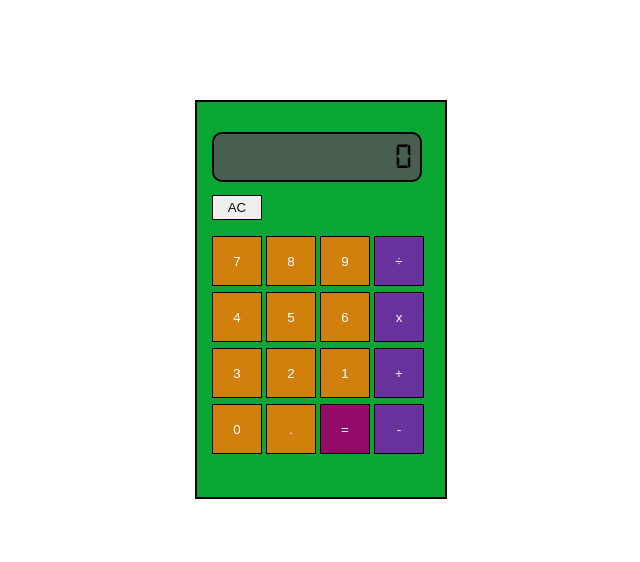
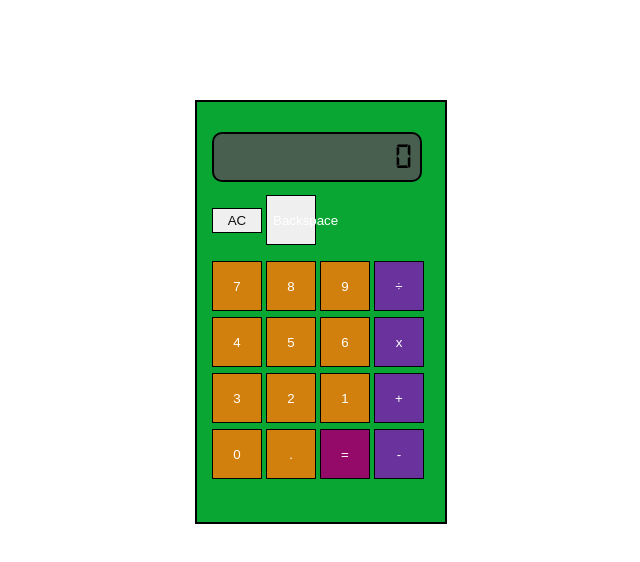
Before and after one commit to idasitich/calculator, a plain HTML site: page index.html in a window 1280 px wide. Shown: the whole page, without its empty margins (305-945 px from the left). Drawn offline with Linux system fonts and the light colour scheme.

Commit message:
add backspace button

```diff
--- a/index.html
+++ b/index.html
@@ -15,6 +15,7 @@
         </section>
         <section>
             <button class="ac">AC</button>
+            <button class="bs">Backspace</button>
         </section>
         <section>
             <button class="yellow">7</button>
```
Also changed, not shown: 2 other files.
